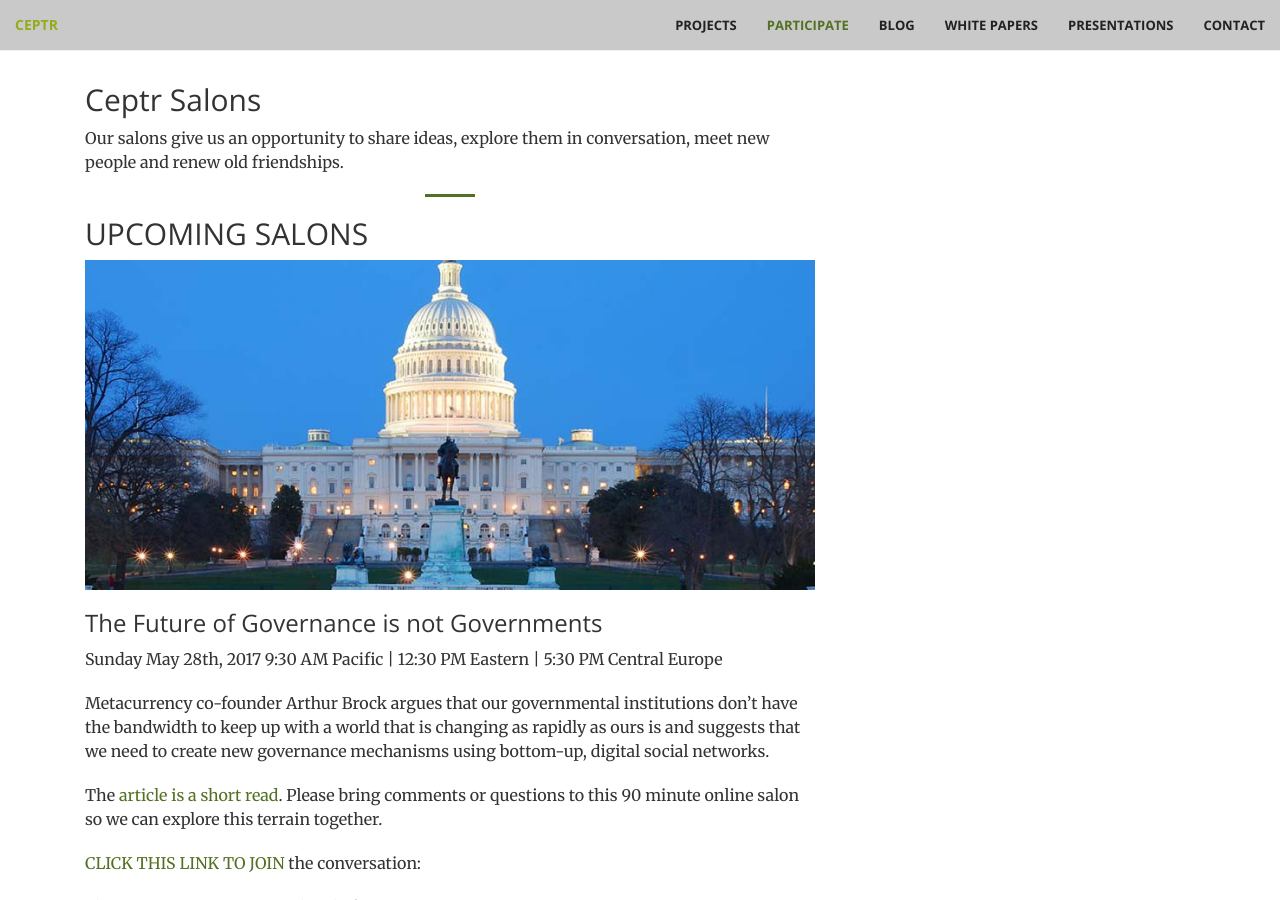
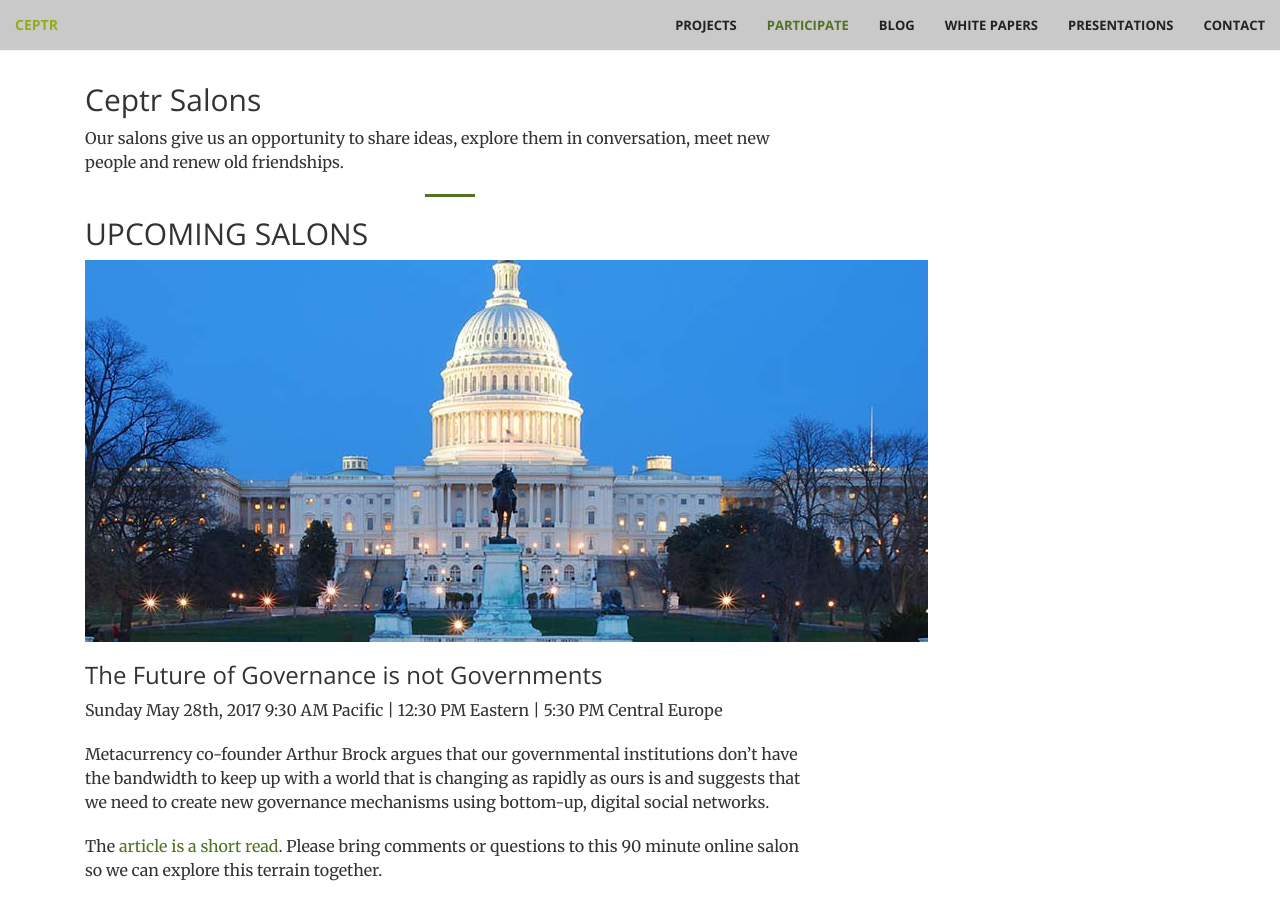
Before and after one commit to metacurrency/ceptr-org, a Jekyll site: the page built from _participate/salons.md, in a window 1280 px wide and 900 px high, scrolled down 339 px. Built offline with Jekyll 4.4.1, drawn with Linux system fonts in a browser that asks for light colours.

Commit message:
ran with non-responsive image on salons.md

```diff
--- a/_participate/salons.md
+++ b/_participate/salons.md
@@ -38,8 +38,7 @@ Our salons give us an opportunity to share ideas, explore them in conversation,
 
 ## UPCOMING SALONS
 
-![Can we Govern without Government?](/images/government.jpeg){:class="img-responsive"}
-
+![Can we Govern without Government?](/images/government.jpeg)
 ### The Future of Governance is not Governments
 Sunday May 28th, 2017
 9:30 AM Pacific   |   12:30 PM Eastern   |   5:30 PM Central Europe
```
